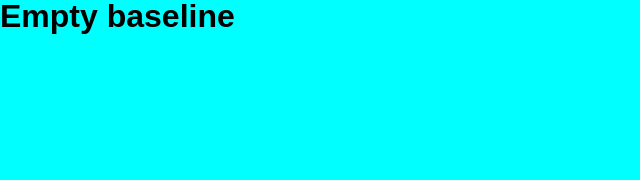
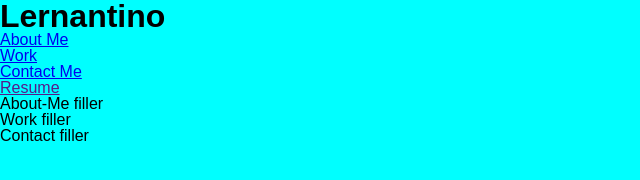
Before and after one commit to YouFarted/portfolio, a plain HTML site: page index.html in a window 1280 px wide. Shown: the whole page, without its empty margins (0-640 px from the left). Drawn offline with Linux system fonts and the light colour scheme.

Commit message:
added html structural baseline to match the semantics I want and structure i'll need to grab elements and classes

```diff
--- a/index.html
+++ b/index.html
@@ -7,6 +7,28 @@
     <link rel="stylesheet" href="./assets/css/style.css">
 </head>
 <body>
-    <h1>Empty baseline</h1>
+    <header>
+        <div class="top">
+            <h1>Lernantino</h1>
+            <nav>
+                <ul>
+                    <li><a href="#aboutMe">About Me</a></li>
+                    <li><a href="#work">Work</a></li>
+                    <li><a href="#contactMe">Contact Me</a></li>
+                    <li><a href="">Resume</a></li>
+                </ul>
+            </nav>
+        </div>
+        <div class="hero"></div>
+    </header>
+    <div class="container"> <!-- flexbox will need to own this -->
+        <div class="side">
+        </div>
+        <main>
+            <section id="aboutMe">About-Me filler</section>
+            <section id="work">Work filler</section>
+            <section id="contactMe">Contact filler</section>
+        </main>
+    </div>
 </body>
 </html>
```
